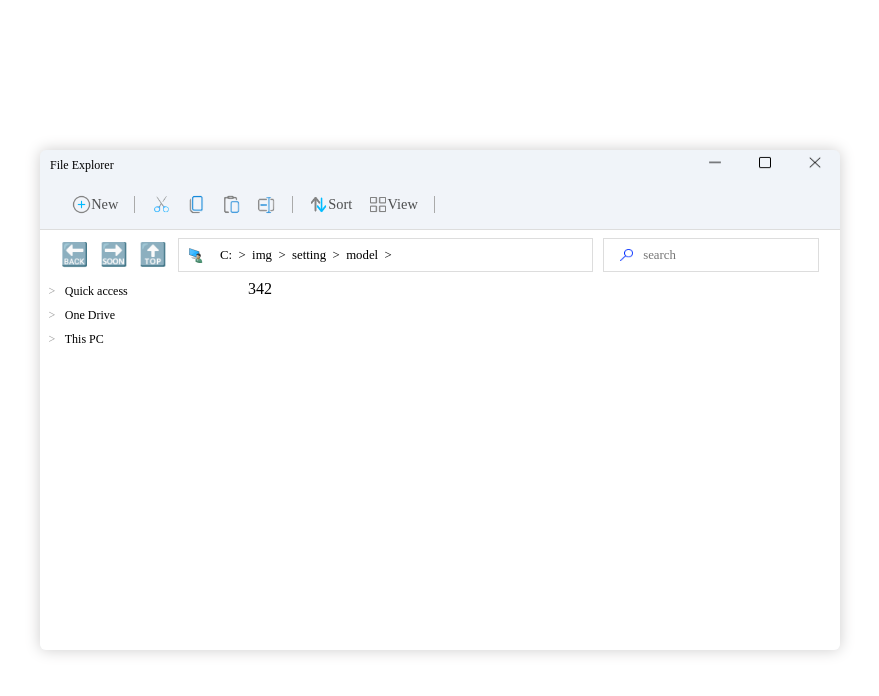
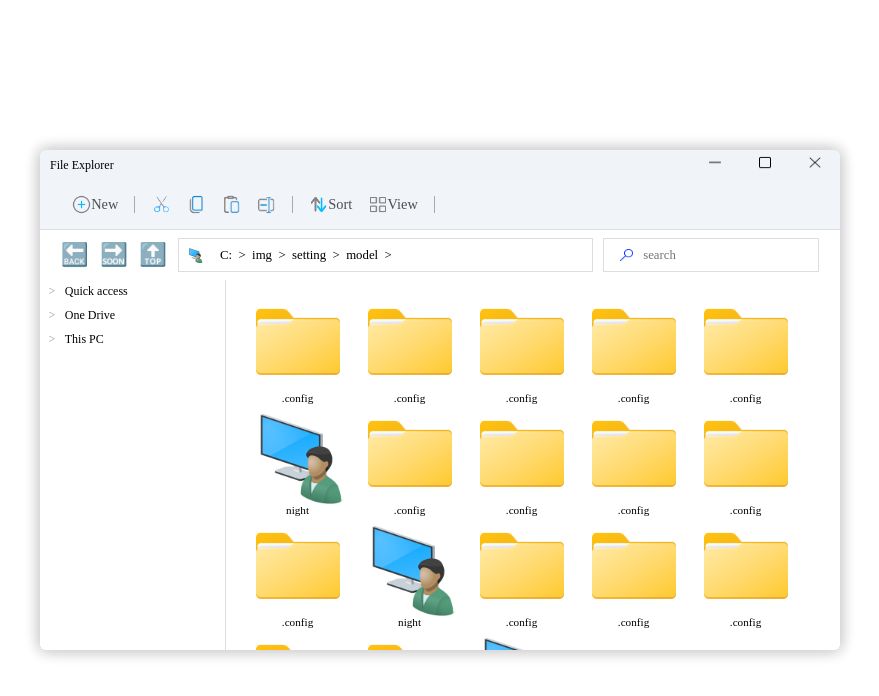
Before and after one commit to lct01lct/Win11-in-Vue, a Vue app: page /home in a window 1280 px wide. Shown: the top 696 px of the page, without its empty margins (280-1159 px from the left). Built offline with nearby package versions, Linux system fonts and the light colour scheme.

Commit message:
fix：移除拖动增大的卡顿

```diff
--- a/src/assets/style/normalize.scss
+++ b/src/assets/style/normalize.scss
@@ -376,3 +376,7 @@ template {
   border-radius: 5px;
   background-color: #777a7c;
 }
+
+.notransition{
+  transition: 0s !important;
+}
--- a/src/component/Folder/DropDown/DropDownMenu.vue
+++ b/src/component/Folder/DropDown/DropDownMenu.vue
@@ -1,93 +1,88 @@
 <template>
   <div class="menu">
-    <div class="titleHaveChildren" v-if="props.children.length !== 0" @click="toggleDropStatus" ref="titleRef">{{ props.title }}</div>
+    <div
+      class="titleHaveChildren"
+      v-if="props.children.length !== 0"
+      @click="toggleDropStatus"
+      :class="{DropStatus: DropStatus}"
+    >
+      {{ props.title }}
+    </div>
     <div class="titleNoChildren" v-if="props.children.length === 0">{{ props.title }}</div>
     <div class="content" v-if="props.children.length !== 0">
-      <DropListVue
-        :children="children"
-      >
-      </DropListVue>
+      <DropListVue :children="children"></DropListVue>
     </div>
   </div>
 </template>
 
 <script setup>
-import DropListVue from './DropList.vue';
 
-  const props = defineProps(['title','type','children']);
+  import DropListVue from './DropList.vue'
 
-  const that = getCurrentInstance()
+  const props = defineProps(['title', 'type', 'children']);
 
-  let titleRef ;
+  const children = reactive([]);
 
-  let children = reactive([])
-
-  onMounted(() => {
-    titleRef = that.refs.titleRef;
-
-    console.log(props);
-  })
+  let DropStatus = ref(false)
 
   const toggleDropStatus = () => {
-    if(children.length){
-      children.splice(0,children.length)
-    }else{
-      children.splice(0,0,...props.children)
+    if (children.length) {
+      children.splice(0, children.length);
+      DropStatus.value = false
+    } else {
+      children.splice(0, 0, ...props.children);
+      DropStatus.value = true
     }
-  }
-
+  };
 </script>
 
 <style lang="scss" scoped>
-.menu{
+  .menu {
     width: 90%;
-    .titleHaveChildren{
+    .titleHaveChildren {
       display: flex;
       align-items: center;
       font-size: 12px;
       height: 2em;
-      padding-left: .5em;
-      margin-left: .2em;
-      border-radius: .2em;
+      padding-left: 0.5em;
+      margin-left: 0.2em;
+      border-radius: 0.2em;
 
-      &::before{
-        content: ">";
+      &::before {
+        content: '>';
         color: #999;
-        margin-right: .8em;
+        margin-right: 0.8em;
       }
 
-      &:hover{
-
+      &:hover {
         background-color: #e3e3e3;
-
-        &::before{
-          transform:rotate(90deg);
-        }
       }
     }
 
-    .titleNoChildren{
+    .titleNoChildren {
       display: flex;
       align-items: center;
       font-size: 12px;
       height: 2em;
-      padding-left: .5em;
-      margin-left: .2em;
-      border-radius: .2em;
+      padding-left: 0.5em;
+      margin-left: 0.2em;
+      border-radius: 0.2em;
 
-      &:hover{
-
+      &:hover {
         background-color: #e3e3e3;
-
-        &::before{
-          transform:rotate(90deg);
-        }
       }
     }
 
-    .content{
-      margin-left: 15%;
+    .content {
+      padding-left: 10%;
       font-size: 12px;
     }
-}
+  }
+
+  .DropStatus{
+    &::before{
+      content: "<";
+      transform: rotate(90deg);
+    }
+  }
 </style>
--- a/src/component/Folder/MainBody/index.vue
+++ b/src/component/Folder/MainBody/index.vue
@@ -1,5 +1,12 @@
 <template>
-
+  <div class="folderContent">
+    <ul>
+      <li v-for="item in data" :key="item" @dblclick="goToTargetPath(item.title)">
+        <img :src="`src/assets/img/setting/${item.icon}`" />
+        <span>{{ item.title }}</span>
+      </li>
+    </ul>
+  </div>
 </template>
 
 <script setup>
@@ -13,9 +20,143 @@
    *    doubleClick跳转对应的文件夹，穿梭至指定文件夹深度
    */
 
+  const data = reactive([
+    {
+      type: 'folder',
+      title: '.config',
+      icon: 'folder.png',
+    },
+    {
+      type: 'folder',
+      title: '.config',
+      icon: 'folder.png',
+    },
+    {
+      type: 'folder',
+      title: '.config',
+      icon: 'folder.png',
+    },
+    {
+      type: 'folder',
+      title: '.config',
+      icon: 'folder.png',
+    },
+    {
+      type: 'folder',
+      title: '.config',
+      icon: 'folder.png',
+    },
+    {
+      type: 'user',
+      title: 'night',
+      icon: 'user.png',
+    },
+    {
+      type: 'folder',
+      title: '.config',
+      icon: 'folder.png',
+    },
+    {
+      type: 'folder',
+      title: '.config',
+      icon: 'folder.png',
+    },
+    {
+      type: 'folder',
+      title: '.config',
+      icon: 'folder.png',
+    },
+    {
+      type: 'folder',
+      title: '.config',
+      icon: 'folder.png',
+    },
+    {
+      type: 'folder',
+      title: '.config',
+      icon: 'folder.png',
+    },
+    {
+      type: 'user',
+      title: 'night',
+      icon: 'user.png',
+    },
+    {
+      type: 'folder',
+      title: '.config',
+      icon: 'folder.png',
+    },
+    {
+      type: 'folder',
+      title: '.config',
+      icon: 'folder.png',
+    },
+    {
+      type: 'folder',
+      title: '.config',
+      icon: 'folder.png',
+    },
+    {
+      type: 'folder',
+      title: '.config',
+      icon: 'folder.png',
+    },
+    {
+      type: 'folder',
+      title: '.config',
+      icon: 'folder.png',
+    },
+    {
+      type: 'user',
+      title: 'night',
+      icon: 'user.png',
+    },
+  ]);
+
+  const goToTargetPath = (title) => {
+    console.log(title);
+  };
 
 </script>
 
 <style lang="scss" scoped>
+  .folderContent {
+    width: 100%;
+    height: 100%;
+    ul {
+      display: flex;
+      justify-content: flex-start;
+      align-items: flex-start;
+      flex-flow: wrap;
+      overflow-y: scroll;
 
+      list-style: none;
+      width: 100%;
+      height: 100%;
+      margin: 0;
+      padding: 1em;
+
+      li {
+        display: flex;
+        flex-direction: column;
+        justify-content: flex-start;
+        align-items: center;
+        width: 7em;
+        height: 7em;
+
+        img {
+          width: 6em;
+          height: 6em;
+        }
+
+        span {
+          font-size: 0.7em;
+        }
+
+        &:hover {
+          background-color: #e1f3ff;
+        }
+      }
+    }
+  }
 </style>
--- a/src/component/Folder/index.vue
+++ b/src/component/Folder/index.vue
@@ -1,5 +1,5 @@
 <template>
-  <div class="FolderFullBox" v-show="isShow">
+  <div class="FolderFullBox">
     <ToolBarVue @update:modelValue="changeIsShow">File Explorer</ToolBarVue>
     <FolderTopToolBar></FolderTopToolBar>
     <PathTool></PathTool>
@@ -8,7 +8,7 @@
         <DropDown></DropDown>
       </nav>
       <div class="mainBody">
-        342
+        <MainBody></MainBody>
       </div>
     </main>
   </div>
@@ -18,19 +18,8 @@
   import FolderTopToolBar from './FolderTopToolBar/index.vue'
   import PathTool from './PathTool/index.vue'
   import DropDown from './DropDown/index.vue'
+  import MainBody from './MainBody/index.vue'
 
-  const isShow = ref(true);
-
-  const changeIsShow = ({ type } = item) => {
-    if (type === 'mini') {
-      isShow.value = false;
-      setTimeout(() => {
-        isShow.value = true;
-      }, 3000);
-    } else {
-      isShow.value = false;
-    }
-  };
 </script>
 
 <style lang="scss" scoped>
@@ -65,9 +54,15 @@
 
 
       nav{
-        width: 13em;
+        width: 15em;
         height: 100%;
         overflow-y: scroll;
+      }
+
+      .mainBody{
+        width: 100%;
+        height: 100%;
+        border-left: .1em solid #dddddd;
       }
     }
   }
--- a/src/component/ToolBar/index.vue
+++ b/src/component/ToolBar/index.vue
@@ -130,6 +130,8 @@ import { onBeforeUnmount } from 'vue';
         const X = e.pageX - parent.offsetLeft;
         const Y = e.pageY - parent.offsetTop;
 
+        parent.classList.add('notransition');
+
         // 移动监听事件
         const move = (e) => {
           parent.style.top = e.pageY - Y + 'px';
@@ -142,6 +144,7 @@ import { onBeforeUnmount } from 'vue';
         // 添加监听和移除监听
         document.addEventListener('mousemove', move);
         document.addEventListener('mouseup', () => {
+          parent.classList.remove('notransition')
           document.removeEventListener('mousemove', move);
         });
       };
@@ -155,6 +158,7 @@ import { onBeforeUnmount } from 'vue';
        * 监听鼠标弹起事件即删除监听
        */
       const dragChangeSize = (flag) => {
+        parent.classList.add('notransition')
         const move = (e) => {
           if (flag === 'HEIGHT') {
             parent.style.height = e.pageY - parent.offsetTop + 'px';
@@ -170,6 +174,7 @@ import { onBeforeUnmount } from 'vue';
         };
         document.addEventListener('mousemove', move);
         document.addEventListener('mouseup', () => {
+          parent.classList.remove('notransition')
           document.removeEventListener('mousemove', move);
         });
       };
@@ -359,4 +364,5 @@ import { onBeforeUnmount } from 'vue';
       }
     }
   }
+
 </style>
--- a/src/view/Home/index.vue
+++ b/src/view/Home/index.vue
@@ -1,6 +1,6 @@
 <template>
   <div>
-    <!-- <settingsVue></settingsVue> -->
+    <settingsVue></settingsVue>
     <Folder></Folder>
   </div>
 </template>
```
Also changed, not shown: src/assets/img/setting/user.png (added). Lines whose indentation alone changed are shown as unchanged.
